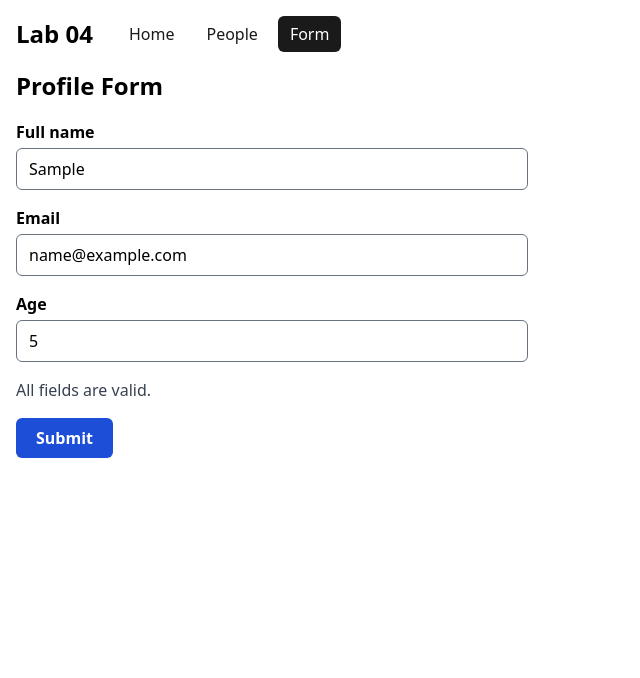
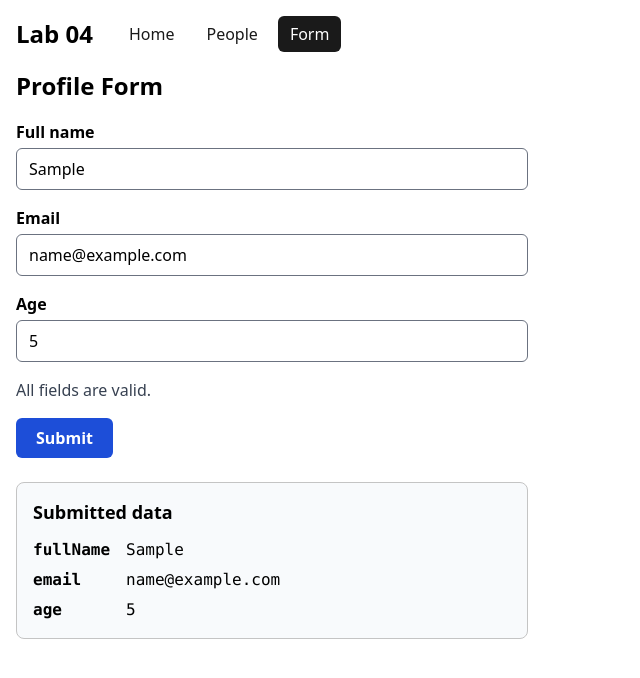
Before and after one commit to Ac-2836/WebDev-Lab04, a React (Vite) app: page /form in a window 1280 px wide. Both pictures are taken after typing "Sample", "name@example.com", "5" into the empty fields and a click on the button "Submit". Shown: the top 678 px of the page, without its empty margins (0-640 px from the left). Built offline with nearby package versions, Linux system fonts and the light colour scheme.

Commit message:
feat: inspector output

```diff
--- /dev/null
+++ b/src/form/ShowData.jsx
@@ -0,0 +1,25 @@
+import { Fragment } from 'react';
+import styles from './ShowData.module.css';
+
+// Semantic key-value inspector instead of a JSON.stringify dump.
+export function ShowData({ data }) {
+  return (
+    <section
+      className={styles.inspector}
+      aria-labelledby='show-data-heading'
+      aria-live='polite'
+    >
+      <h3 id='show-data-heading' className={styles.heading}>
+        Submitted data
+      </h3>
+      <dl className={styles.list}>
+        {Object.entries(data).map(([key, value]) => (
+          <Fragment key={key}>
+            <dt>{key}</dt>
+            <dd>{String(value)}</dd>
+          </Fragment>
+        ))}
+      </dl>
+    </section>
+  );
+}
--- /dev/null
+++ b/src/form/ShowData.module.css
@@ -0,0 +1,30 @@
+.inspector {
+  max-width: 32rem;
+  margin-top: 1.5rem;
+  padding: 1rem;
+  border: 1px solid #c4c4c4;
+  border-radius: 8px;
+  background: #f8fafc;
+}
+
+.heading {
+  margin: 0 0 0.75rem;
+  font-size: 1.125rem;
+}
+
+.list {
+  display: grid;
+  grid-template-columns: max-content 1fr;
+  gap: 0.375rem 1rem;
+  margin: 0;
+  font-family: ui-monospace, 'Cascadia Code', Consolas, monospace;
+}
+
+.list dt {
+  font-weight: 600;
+}
+
+.list dd {
+  margin: 0;
+  overflow-wrap: anywhere;
+}
--- a/src/form/SimpleForm.jsx
+++ b/src/form/SimpleForm.jsx
@@ -1,6 +1,7 @@
 import { useState } from 'react';
 import { FormContext, useFormContext } from './FormContext.js';
 import { InputField } from './InputField.jsx';
+import { ShowData } from './ShowData.jsx';
 import { validateForm } from './validate-form.js';
 import styles from './SimpleForm.module.css';
 
@@ -21,6 +22,7 @@ export function SimpleForm() {
   const [values, setValues] = useState(INITIAL_VALUES);
   const [touched, setTouched] = useState({});
   const [submitAttempted, setSubmitAttempted] = useState(false);
+  const [submitted, setSubmitted] = useState(null);
   // Derived in the same render pass as the keystroke: no useEffect waterfall.
   const errors = validateForm(values);
   const isValid = Object.keys(errors).length === 0;
@@ -40,7 +42,12 @@ export function SimpleForm() {
     e.preventDefault();
     setSubmitAttempted(true);
     const [firstInvalid] = Object.keys(errors);
-    if (firstInvalid) e.currentTarget.elements.namedItem(firstInvalid).focus();
+    if (firstInvalid) {
+      e.currentTarget.elements.namedItem(firstInvalid).focus();
+      return;
+    }
+    // Snapshot of the valid values; later edits do not change it.
+    setSubmitted(values);
   };
 
   const ctx = {
@@ -70,6 +77,7 @@ export function SimpleForm() {
           Submit
         </button>
       </form>
+      {submitted && <ShowData data={submitted} />}
     </FormContext.Provider>
   );
 }
```
